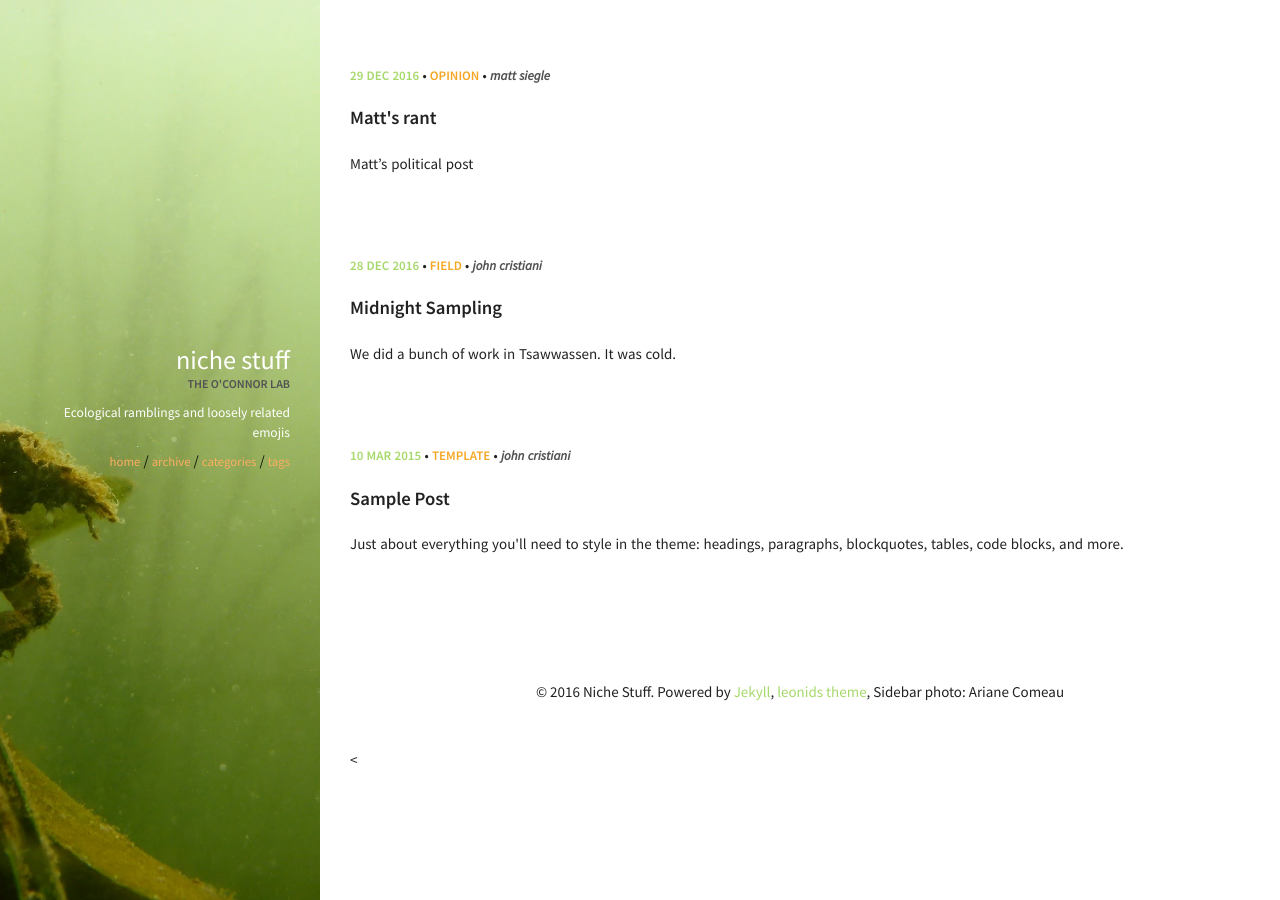
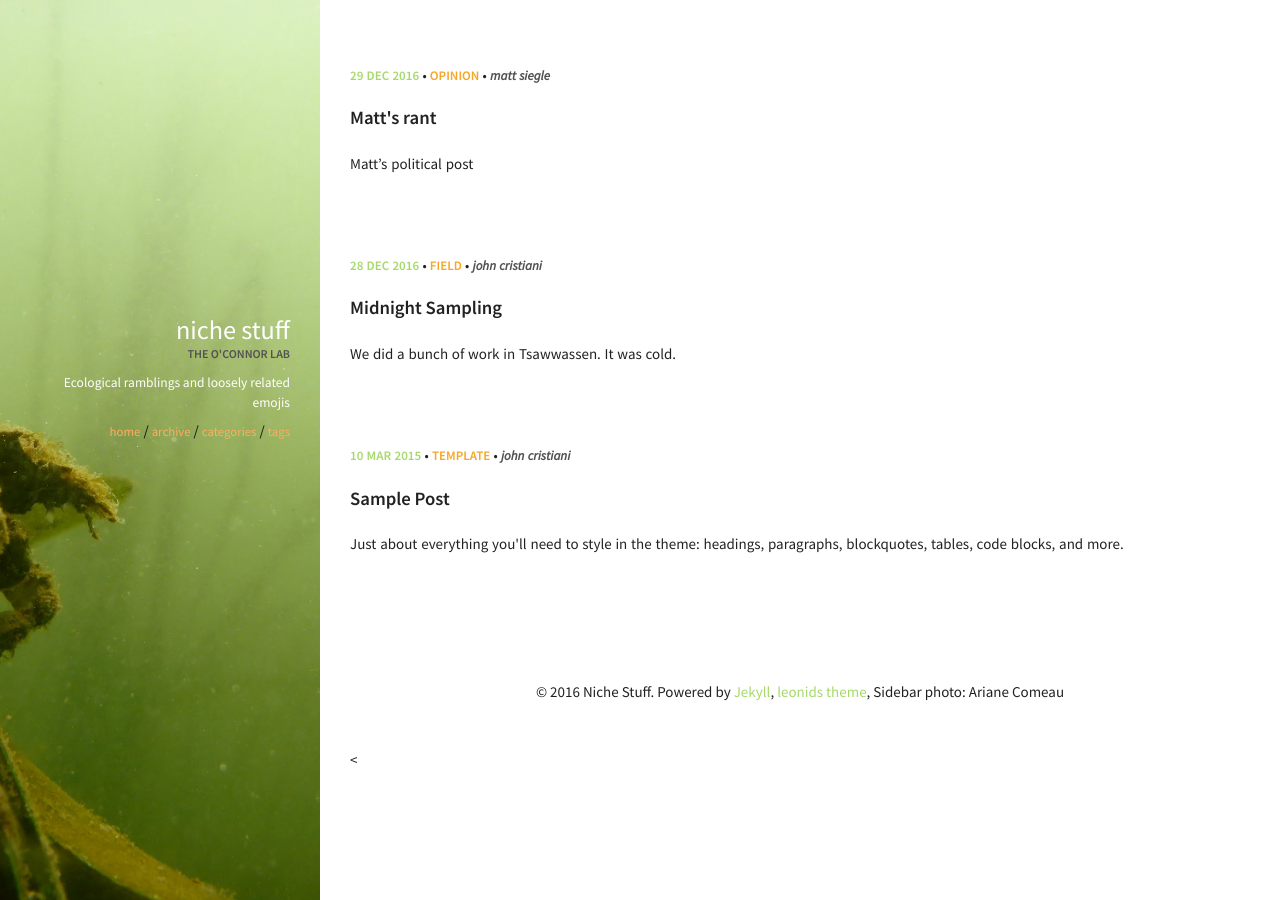
Before and after one commit to jcristia/OConnorBlog, a Jekyll site: the page built from index.html, in a window 1280 px wide. Built offline with Jekyll 4.4.1, drawn with Linux system fonts in a browser that asks for light colours.

Commit message:
change padding of sidebar

```diff
--- a/_sass/pages/_layout.scss
+++ b/_sass/pages/_layout.scss
@@ -55,7 +55,7 @@
   @include media-query($medium-screen) {
     text-align: right;
     margin: 0 auto;
-    padding: 0 0px 80px;
+    padding: 0 0px 140px;
   }
 }
 .social-links {
```
